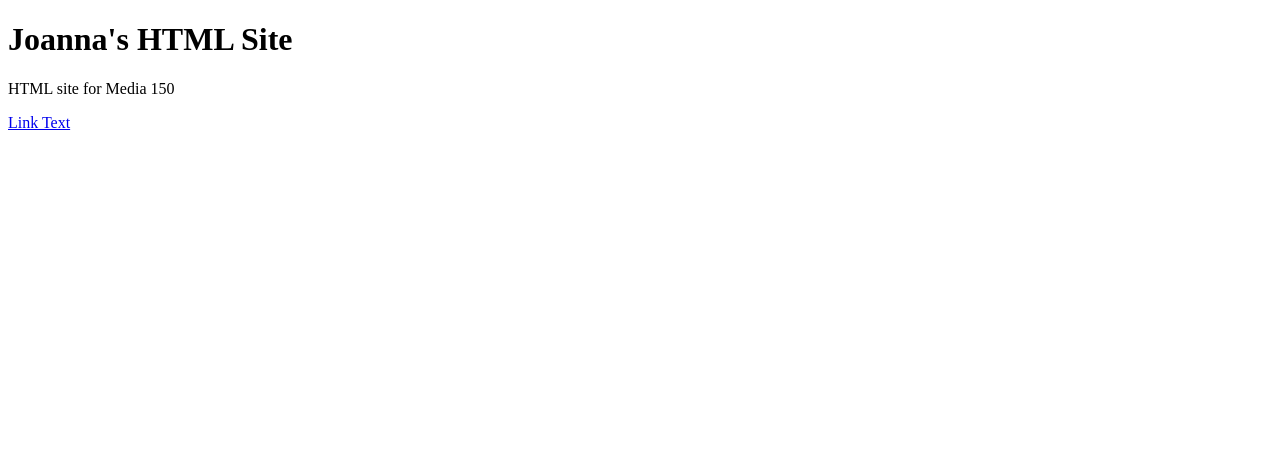
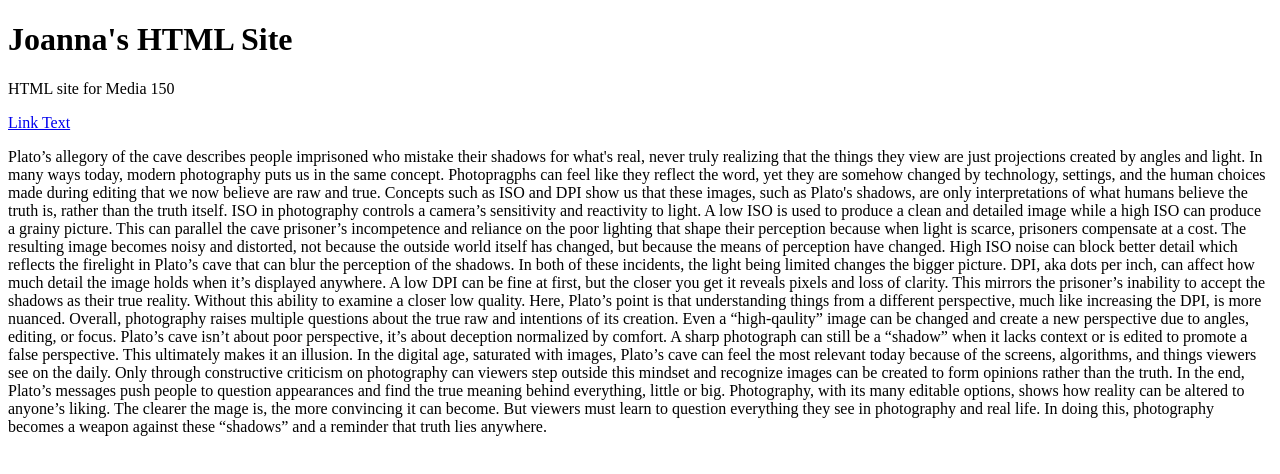
Before and after one commit to joannaelkomos1307-cpu/Joanna-s-HTMl-site, a plain HTML site: page index.html in a window 1280 px wide. Drawn offline with Linux system fonts and the light colour scheme.

Commit message:
Update index.html

```diff
--- a/index.html
+++ b/index.html
@@ -7,5 +7,17 @@
 	<h1>Joanna's HTML Site</h1>
 	<p>HTML site for Media 150</p>
 	<p><a href="image.html">Link Text</a></p>
+	<p>Plato’s allegory of the cave describes people imprisoned who mistake their shadows for what's real, never truly realizing that the things they view are just projections created by angles and light. In many ways today, modern photography puts us in the same concept. Photopragphs can feel like they reflect the word, yet they are somehow changed by technology, settings, and the human choices made during editing that we now believe are raw and true. Concepts such as ISO and DPI show us that these images, such as Plato's shadows, are only interpretations of what humans believe the truth is, rather than the truth itself.
+
+	ISO in photography controls a camera’s sensitivity and reactivity to light. A low ISO is used to produce a clean and detailed image while a high ISO can produce a grainy picture. This can parallel the cave prisoner’s incompetence and reliance on the poor lighting that shape their perception because when light is scarce, prisoners compensate at a cost. The resulting image becomes noisy and distorted, not because the outside world itself has changed, but because the means of perception have changed. High ISO noise can block better detail which reflects the firelight in Plato’s cave that can blur the perception of the shadows. In both of these incidents, the light being limited changes the bigger picture.
+
+	DPI, aka dots per inch, can affect how much detail the image holds when it’s displayed anywhere. A low DPI can be fine at first, but the closer you get it reveals pixels and loss of clarity. This mirrors the prisoner’s inability to accept the shadows as their true reality. Without this ability to examine a closer low quality. Here, Plato’s point is that understanding things from a different perspective, much like increasing the DPI, is more nuanced.
+
+	Overall, photography raises multiple questions about the true raw and intentions of its creation. Even a “high-qaulity” image can be changed and create a new perspective due to angles, editing, or focus. Plato’s cave isn’t about poor perspective, it’s about deception normalized by comfort. A sharp photograph can still be a “shadow” when it lacks context or is edited to promote a false perspective. This ultimately makes it an illusion.
+
+	In the digital age, saturated with images, Plato’s cave can feel the most relevant today because of the screens, algorithms, and things viewers see on the daily. Only through constructive criticism on photography can viewers step outside this mindset and recognize images can be created to form opinions rather than the truth.
+
+	In the end, Plato’s messages push people to question appearances and find the true meaning behind everything, little or big. Photography, with its many editable options, shows how reality can be altered to anyone’s liking. The clearer the mage is, the more convincing it can become. But viewers must learn to question everything they see in photography and real life. In doing this, photography becomes a weapon against these “shadows” and a reminder that truth lies anywhere.
+</p>
 </body>
 </html>
```
